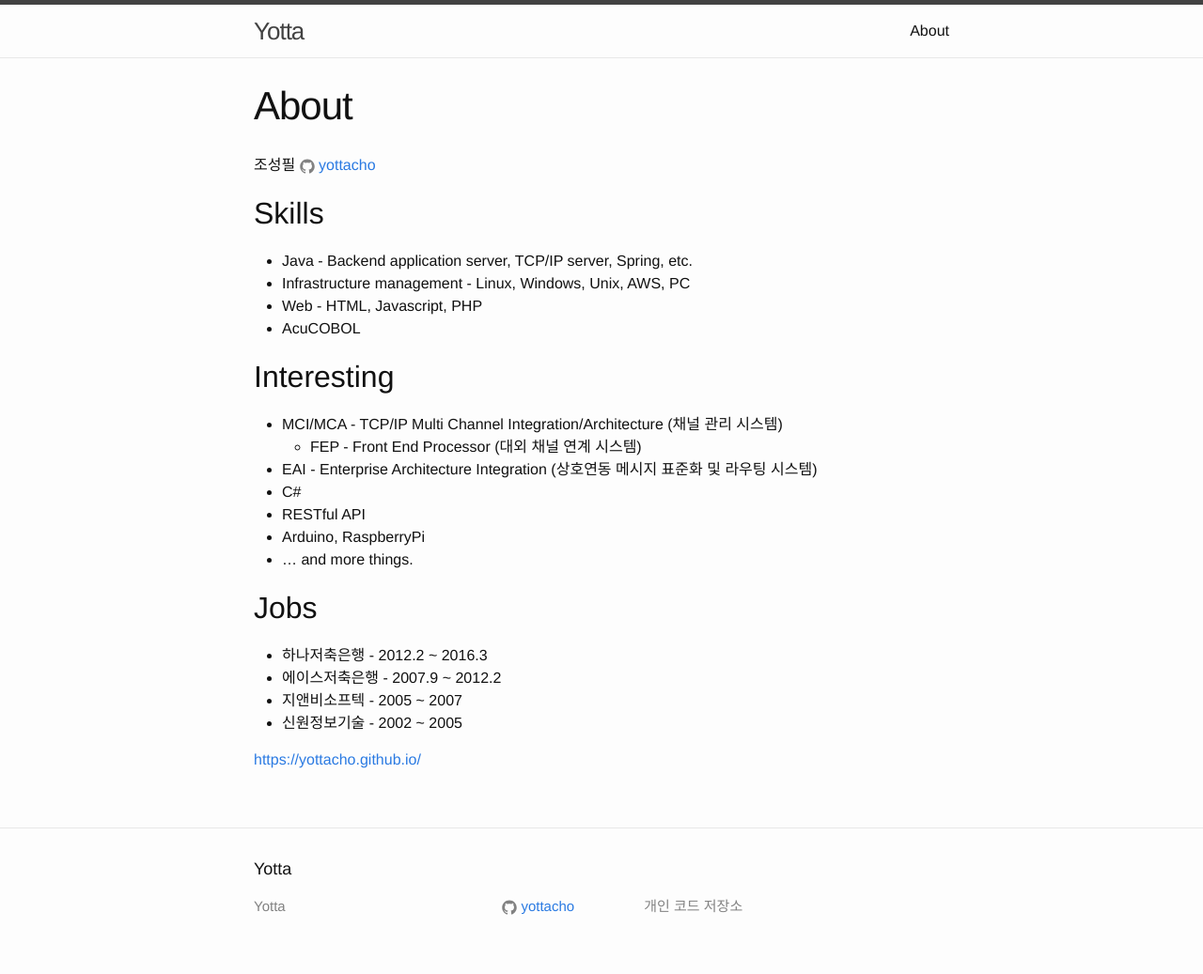
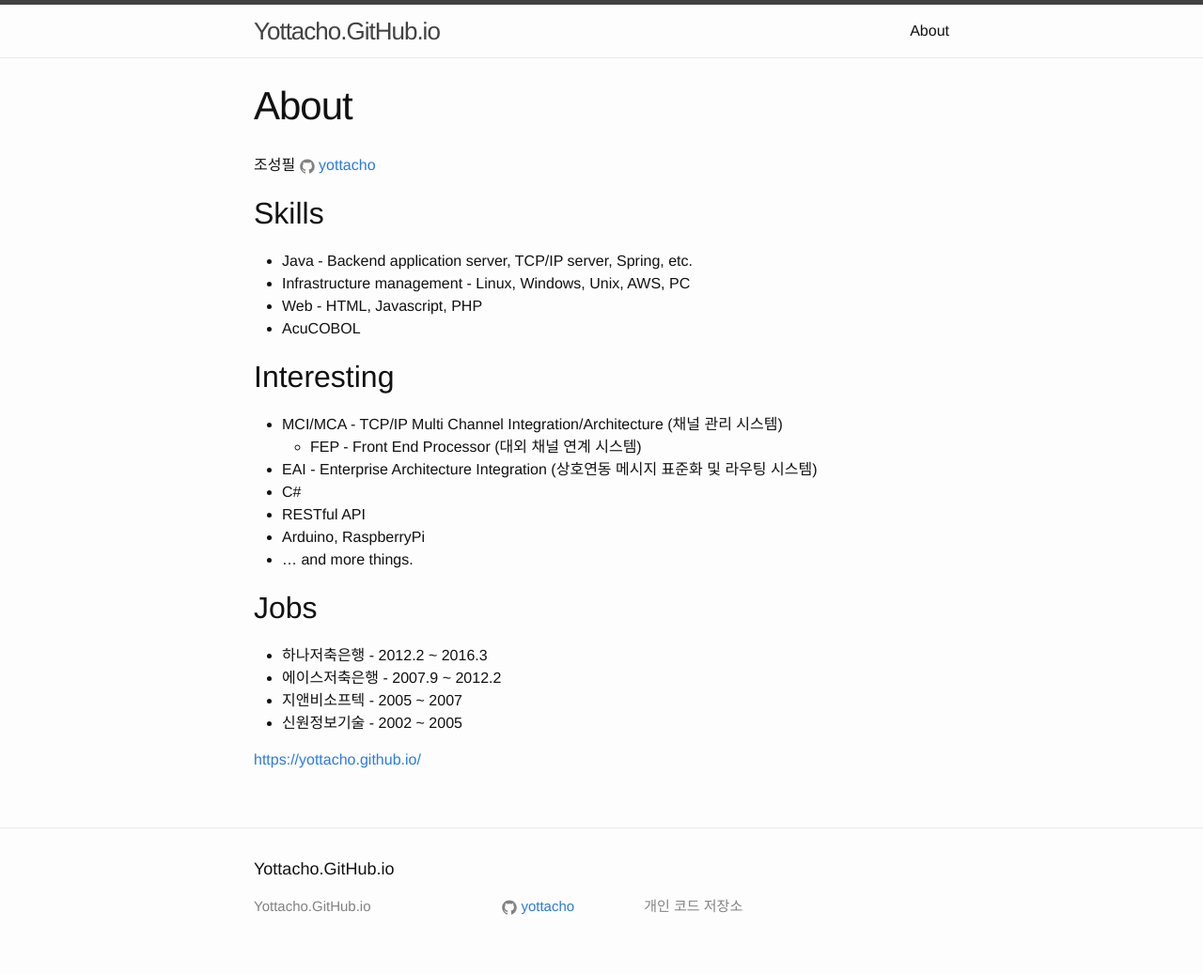
Before and after one commit to yottacho/yottacho.github.io, a Jekyll site: the page built from about.md, in a window 1280 px wide. Shown: the whole page at 94% size. Built offline with Jekyll 4.4.1, drawn with Linux system fonts in a browser that asks for light colours.

Commit message:
설정 변경

```diff
--- a/_config.yml
+++ b/_config.yml
@@ -6,7 +6,7 @@
 # 'jekyll serve'. If you change this file, please restart the server process.
 
 # Site settings
-title: Yotta
+title: Yottacho.GitHub.io
 email:
 description: > # this means to ignore newlines until "baseurl:"
   개인 코드 저장소
```
Also changed, not shown: README.md.
